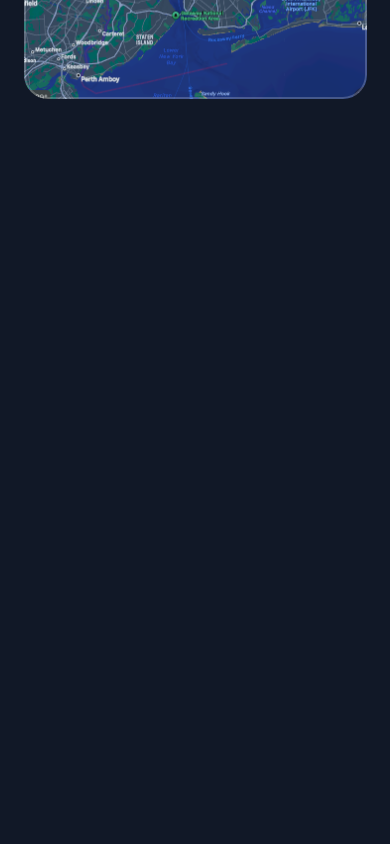
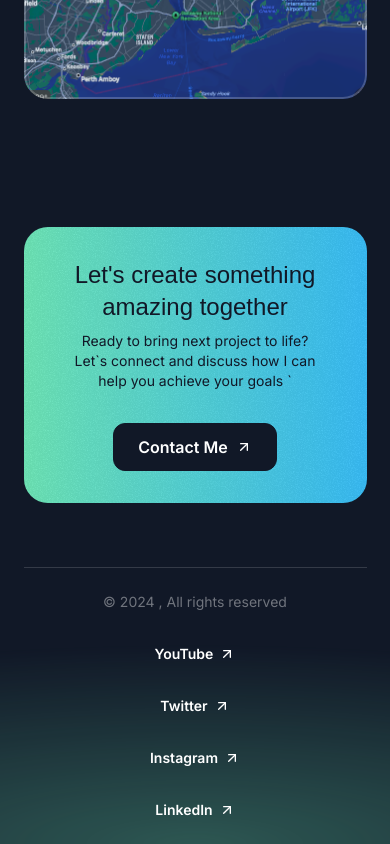
Before and after one commit to Akshaythakur766/Portfolio, a Next.js app: page / in a window 390 px wide. Shown: the part 4955-5799 px from the top of the page. Before the commit the page ends 5134 px from the top, so only its background shows below. Built offline with nearby package versions, Linux system fonts and the light colour scheme; a web font is replaced by a local one.

Commit message:
CTA & Footer & Responsive

```diff
--- a/src/app/page.tsx
+++ b/src/app/page.tsx
@@ -1,4 +1,6 @@
 import { AboutSection } from "@/sections/About";
+import { ContactSection } from "@/sections/Contact";
+import { Footer } from "@/sections/Footer";
 import { Header } from "@/sections/Header"
 import { HeroSection } from "@/sections/Hero";
 import { ProjectsSection } from "@/sections/Projects";
@@ -14,6 +16,8 @@
       <TapeSection/>
       <TestimonialsSection/>
       <AboutSection/>
+      <ContactSection/>
+      <Footer/>
     </div>
   );
 }
--- a/src/sections/Contact.tsx
+++ b/src/sections/Contact.tsx
@@ -1,3 +1,29 @@
+import ArrowUpRightIcon from "@/assets/icons/arrow-up-right.svg";
+import garinImage from "@/assets/images/grain.jpg"
+
 export const ContactSection = () => {
-  return <div>Contact Section</div>;
+  return (
+    <div className="py-16 pt-12 lg:py-24 lg:pt-20 " >
+      <div className="container">
+        <div className="bg-gradient-to-r from-emerald-300 to-sky-400 text-gray-900 py-8 px-10 rounded-3xl text-center md:text-left relative overflow-hidden z-0  " >
+          <div className="absolute inset-0 opacity-5 -z-10" style={{backgroundImage:`url(${garinImage.src})`}} ></div>
+          <div className="flex flex-col md:flex-row gap-8  md:gap-16 items-center">
+            <div>
+        <h2 className="font-serif text-2xl md:text-3xl ">Let's create something amazing together</h2>
+        <p className="text-sm mt-2 md:text-base ">
+          Ready to bring next project to life? Let`s connect and discuss how I
+          can help you achieve your goals `
+        </p>
+        </div>
+        <div>
+        <button className="text-white bg-gray-900 inline-flex items-center px-6 h-12 rounded-xl gap-2 w-max border border-gray-900">
+          <span className="font-semibold" >Contact Me</span>
+          <ArrowUpRightIcon className="size-4" />
+        </button>
+        </div>
+        </div>
+        </div>
+      </div>
+    </div>
+  );
 };
--- a/src/sections/Footer.tsx
+++ b/src/sections/Footer.tsx
@@ -1,3 +1,41 @@
+import Link from "next/link";
+import ArrowUpRightIcon from "@/assets/icons/arrow-up-right.svg";
+const FooterLinks = [
+  {
+    title: "YouTube",
+    href: "#",
+  },
+  {
+    title: "Twitter",
+    href: "#",
+  },
+  {
+    title: "Instagram",
+    href: "#",
+  },
+  {
+    title: "LinkedIn",
+    href: "#",
+  },
+];
+
 export const Footer = () => {
-  return <div>Footer Section</div>;
+  return (
+    <footer className="relative -z-10 overflow-x-clip  " >
+      <div className="absolute h-[400px] w-[1600px] bottom-0 left-1/2 -translate-x-1/2 bg-emerald-300/30  [mask-image:radial-gradient(50%_50%_at_bottom_center,black,transparent)] -z-10"></div>
+      <div className="container">
+        <div className="border-t border-white/15 py-6 text-sm flex gap-8 md:flex-row md:justify-between  flex-col items-center">
+          <div className="text-white/40" >&copy; 2024 , All rights reserved</div>
+          <nav className="flex flex-col md:flex-row items-center gap-8">
+            {FooterLinks.map((link) => (
+              <Link href="#" key={link.title} className="inline-flex items-center gap-1.5 ">
+                <span className="font-semibold" >{link.title}</span>
+                <ArrowUpRightIcon className="size-4"/>
+              </Link>
+            ))}
+          </nav>
+        </div>
+      </div>
+    </footer>
+  );
 };
```
